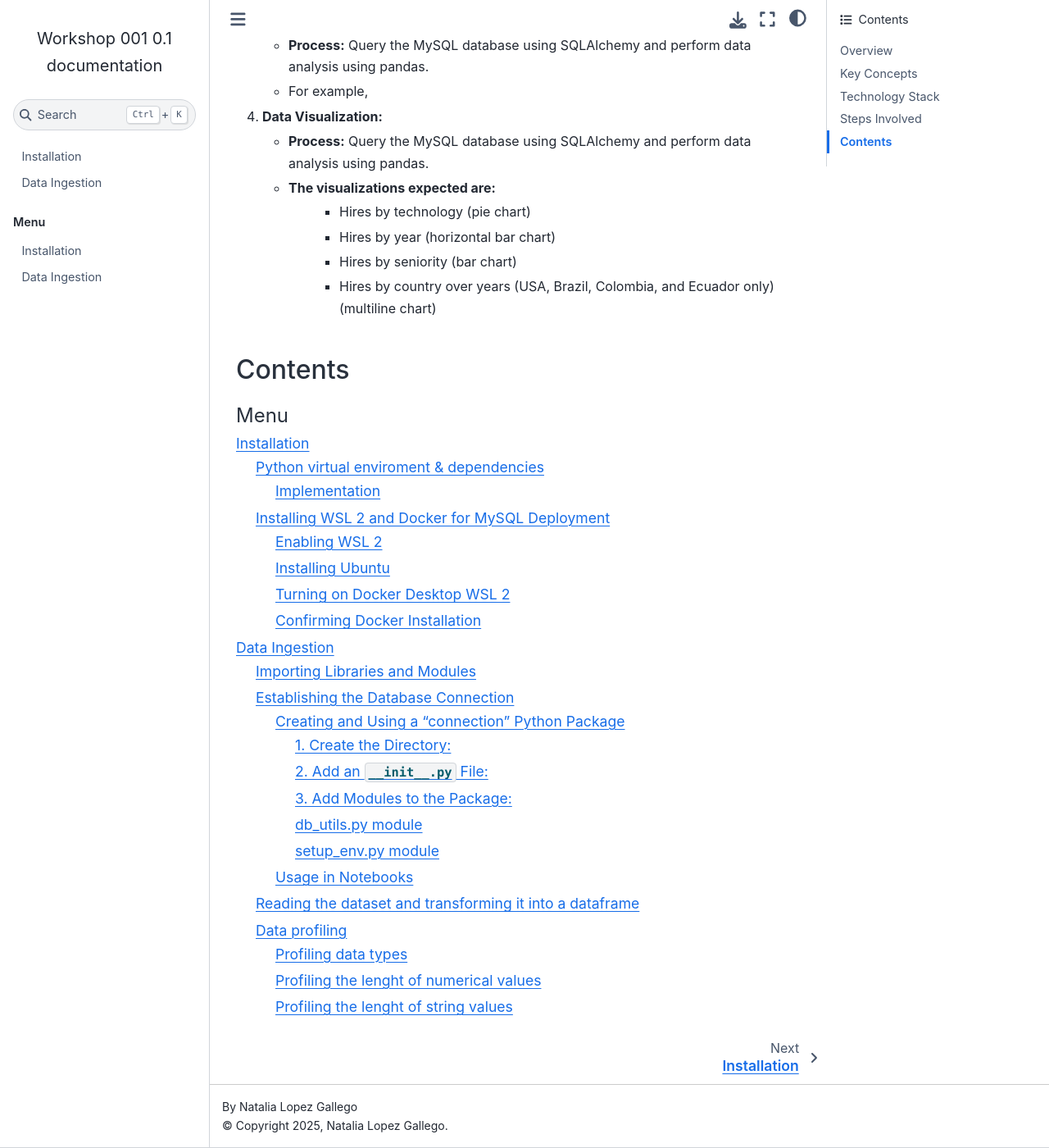
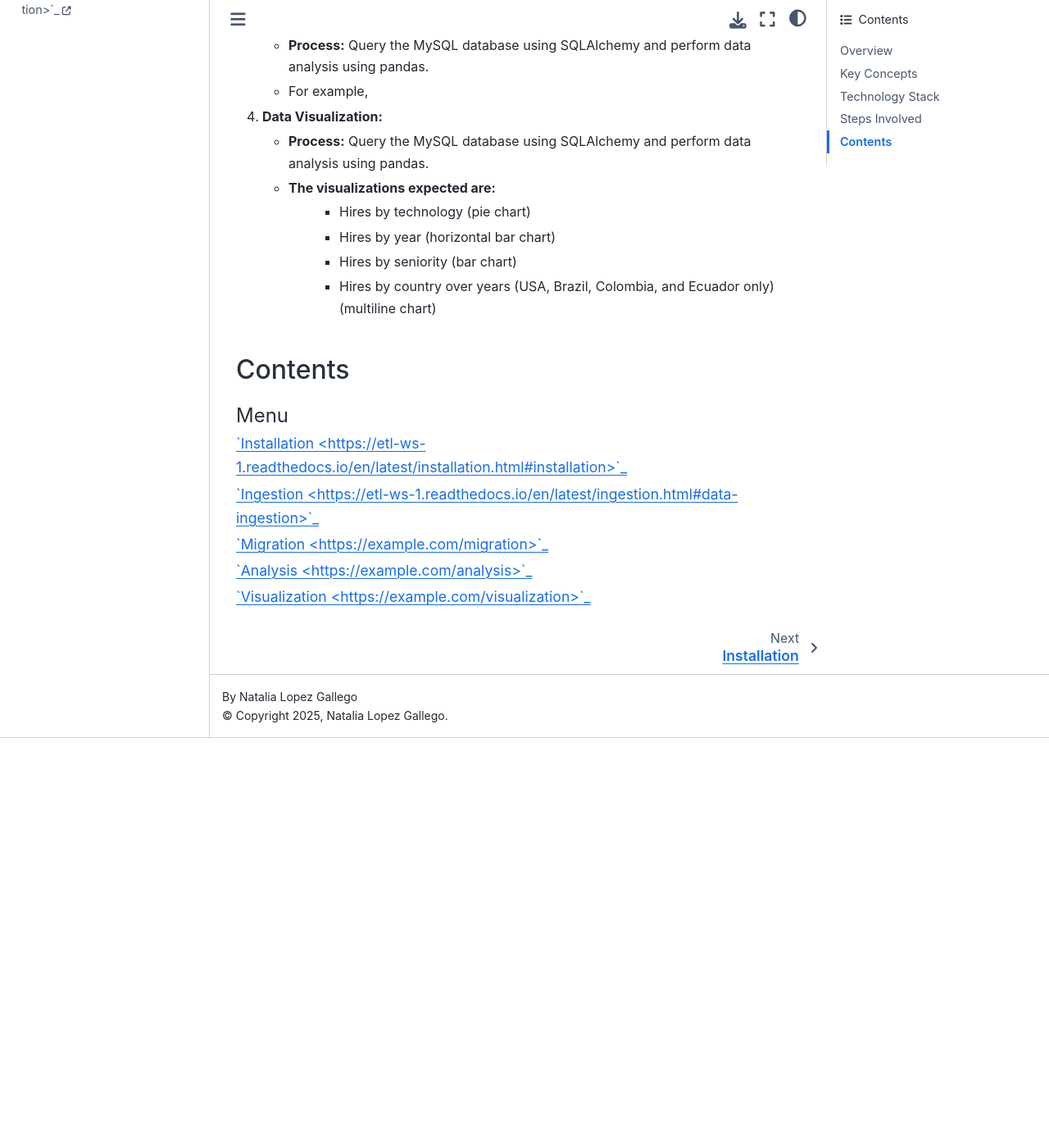
Before and after one commit to ntlg72/etl-ws-1, a Sphinx documentation site: the page built from docs/source/index.rst, in a window 1280 px wide and 1400 px high, scrolled down 1647 px. Shown: the whole window at 82% size. Built offline with Sphinx 7.4.7 and the Sphinx Book theme 1.1.4, drawn with Linux system fonts in a browser that asks for light colours; after the commit the page ends 2547 px from its top, so only the background shows below that; some of the changed lines change nothing that is shown; some of the changed text lies outside the part shown.

Commit message:
Update index.rst

```diff
--- a/docs/source/index.rst
+++ b/docs/source/index.rst
@@ -106,10 +106,10 @@
    visualization
 
 .. toctree::
-   :caption: Menu
+  :caption: Menu
 
-   installation
-   ingestion
-   migration
-   analysis
-   visualization
+   `Installation <https://etl-ws-1.readthedocs.io/en/latest/installation.html#installation>`_
+   `Ingestion <https://etl-ws-1.readthedocs.io/en/latest/ingestion.html#data-ingestion>`_
+   `Migration <https://example.com/migration>`_
+   `Analysis <https://example.com/analysis>`_
+   `Visualization <https://example.com/visualization>`_
```
